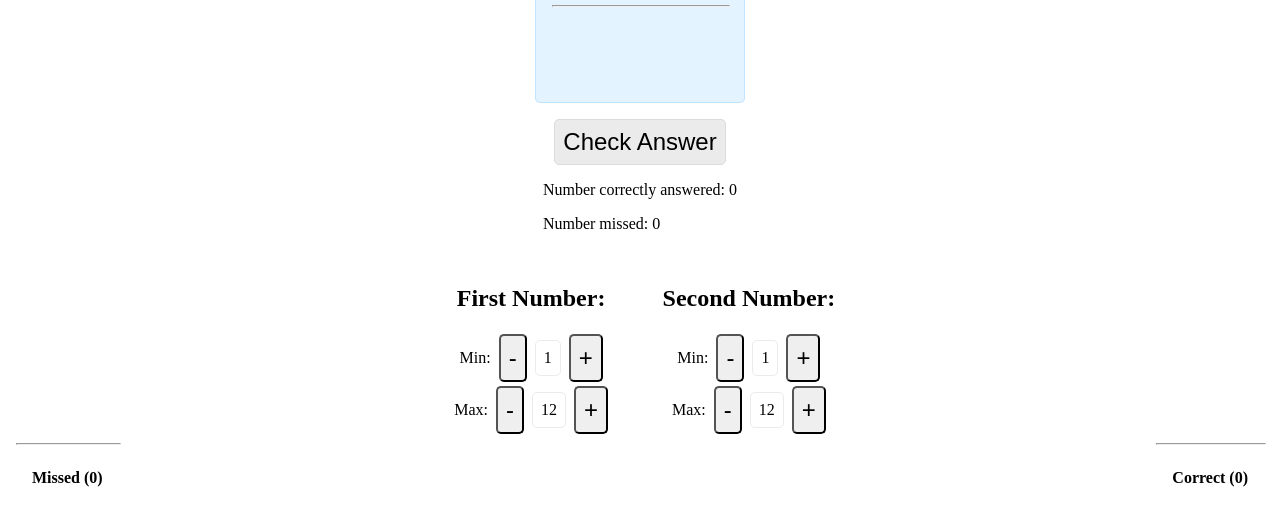
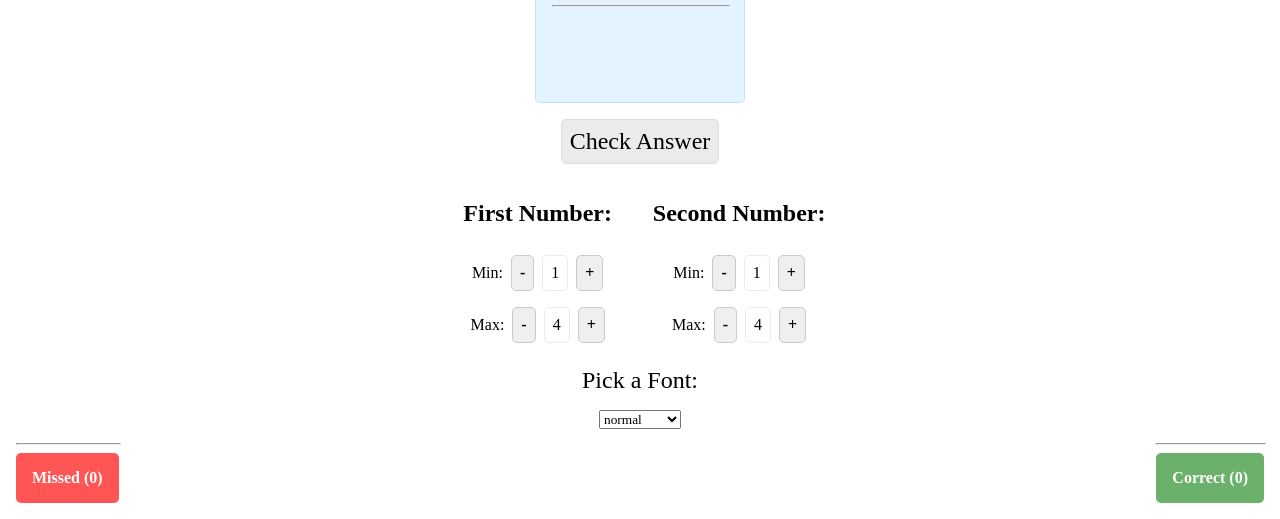
Before and after one commit to garrettguycharles/multiplication, a plain HTML site: page index.html in a window 1280 px wide. Shown: the part 281-800 px from the top of the page. Drawn offline with nearby package versions, Linux system fonts and the light colour scheme.

Commit message:
Cleaned up some things, added an option to change the font

```diff
--- a/index.html
+++ b/index.html
@@ -25,10 +25,6 @@
 
         <div class="problem-ctrl-buttons">
           <button @click="onAnswerSubmit" :class="buttonClass">{{ answerbuttontext }}</button>
-        </div>
-        <div class="resultStatsDiv">
-          <p>Number correctly answered: {{ numCorrect }}</p>
-          <p>Number missed: {{ numIncorrect }}</p>
         </div>
       </div>
 
@@ -70,6 +66,16 @@
         </div>
       </div>
 
+      <div class="fontselection">
+        <label for="fontFamily">Pick a Font:</label>
+        <select id="fontSelect" v-model="fontFamily">
+          <option value="">normal</option>
+          <option value="monospace">monospace</option>
+          <option value="cursive">cursive</option>
+          <option value="sans-serif">sans-serif</option>
+        </select>
+      </div>
+
       <div class="problemStack missedAnswersStack">
         <div class="stackCard missedAnswerCard" v-for="problem in incorrectAnswers" @click="setProblem(problem)">
           <div class="answered-stack-prob-num">{{ problem.numA }}</div>
--- a/script.js
+++ b/script.js
@@ -13,10 +13,11 @@ let isEqual = function(obj, other) {
 let app = new Vue({
   el: "#v-app",
   data: {
+    fontFamily: "",
     numAmin: 1,
-    numAmax: 12,
+    numAmax: 4,
     numBmin: 1,
-    numBmax: 12,
+    numBmax: 4,
     numA: 1,
     numB: 1,
     answer_input: undefined,
@@ -119,6 +120,13 @@ let app = new Vue({
       }
 
       this.numIncorrect++;
+
+      for (let i = 0; i < this.correctAnswers.length; i++) {
+        if (isEqual(this.correctAnswers[i], newObj)) {
+          this.correctAnswers.splice(i, 1);
+          break;
+        }
+      }
     },
   },
 
@@ -131,5 +139,10 @@ let app = new Vue({
       return states[this.answer_state];
     },
   },
+  watch: {
+    fontFamily: function() {
+      document.querySelector("html").style.fontFamily = this.fontFamily;
+    }
+  },
 
 });
--- a/styles.css
+++ b/styles.css
@@ -1,3 +1,7 @@
+html * {
+  font-family: inherit !important;
+}
+
 html, body {
   width: 100%;
   margin: 0;
@@ -8,10 +12,27 @@ hr {
   width: 100%;
 }
 
+.controlSet button {
+  font-size: 1rem;
+  padding: 0.5rem;
+  font-weight: bold;
+}
+
 button {
   padding: 0.5rem;
   border-radius: 5px;
   font-size: 1.5rem;
+  border: 1px solid #cbcbcb;
+  transition-duration: 0.4s;
+}
+
+button:hover {
+  transform: translateY(-3px) scale(1.1);
+}
+
+button:active {
+  transition-duration: 0s;
+  transform: translateY(1px);
 }
 
 .header {
@@ -182,6 +203,30 @@ input[type=number] {
 .stackLabel {
   font-weight: bold;
   padding: 1rem;
+  border-radius: 5px;
+  color: white;
+  font-family: sans-serif;
+}
+
+.missedAnswersStack .stackLabel {
+  background-color: #ff0000aa;
+}
+
+.correctAnswersStack .stackLabel {
+  background-color: #228b22aa;
+}
+
+.fontselection {
+  width: 100%;
+  display: flex;
+  align-items: center;
+  justify-content: center;
+  flex-direction: column;
+  font-size: 1.5rem;
+}
+
+.fontselection label {
+  padding-bottom: 1rem;
 }
 
 @media only screen and (max-width:500px) {
```
